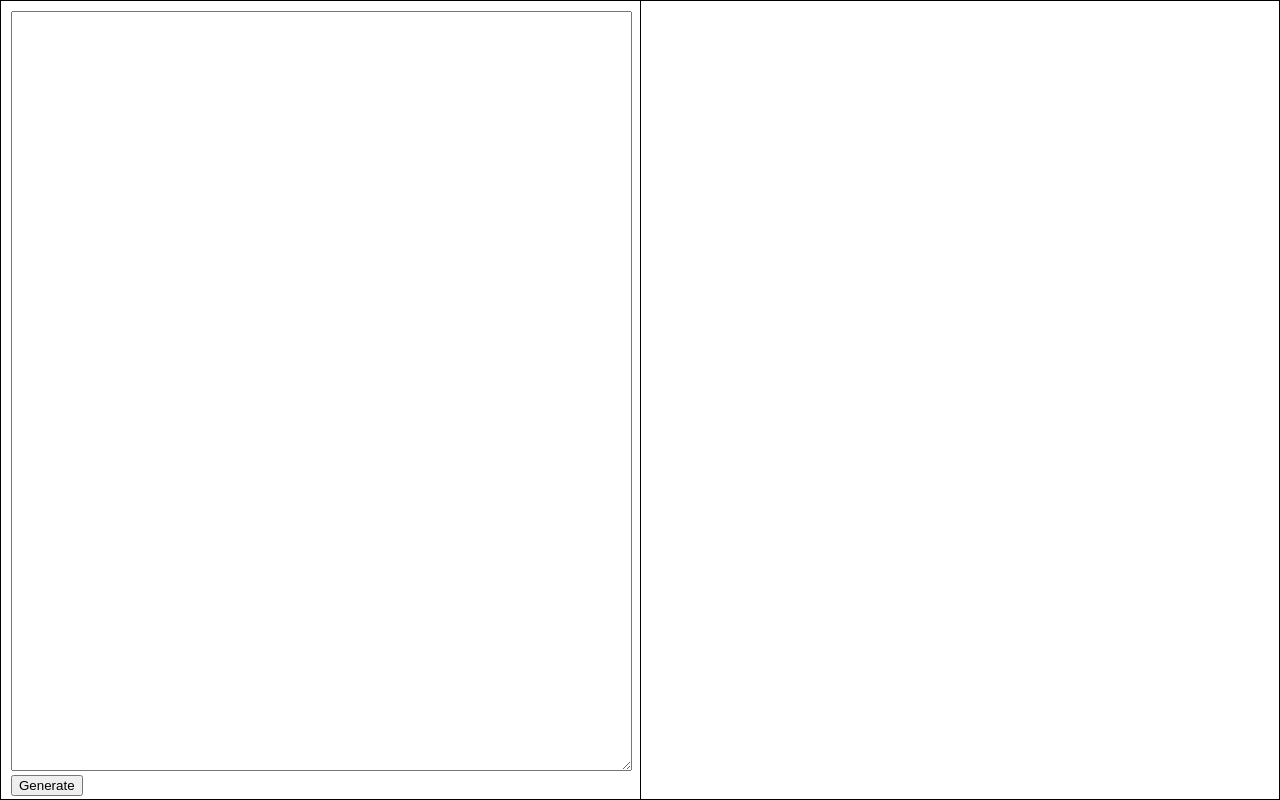
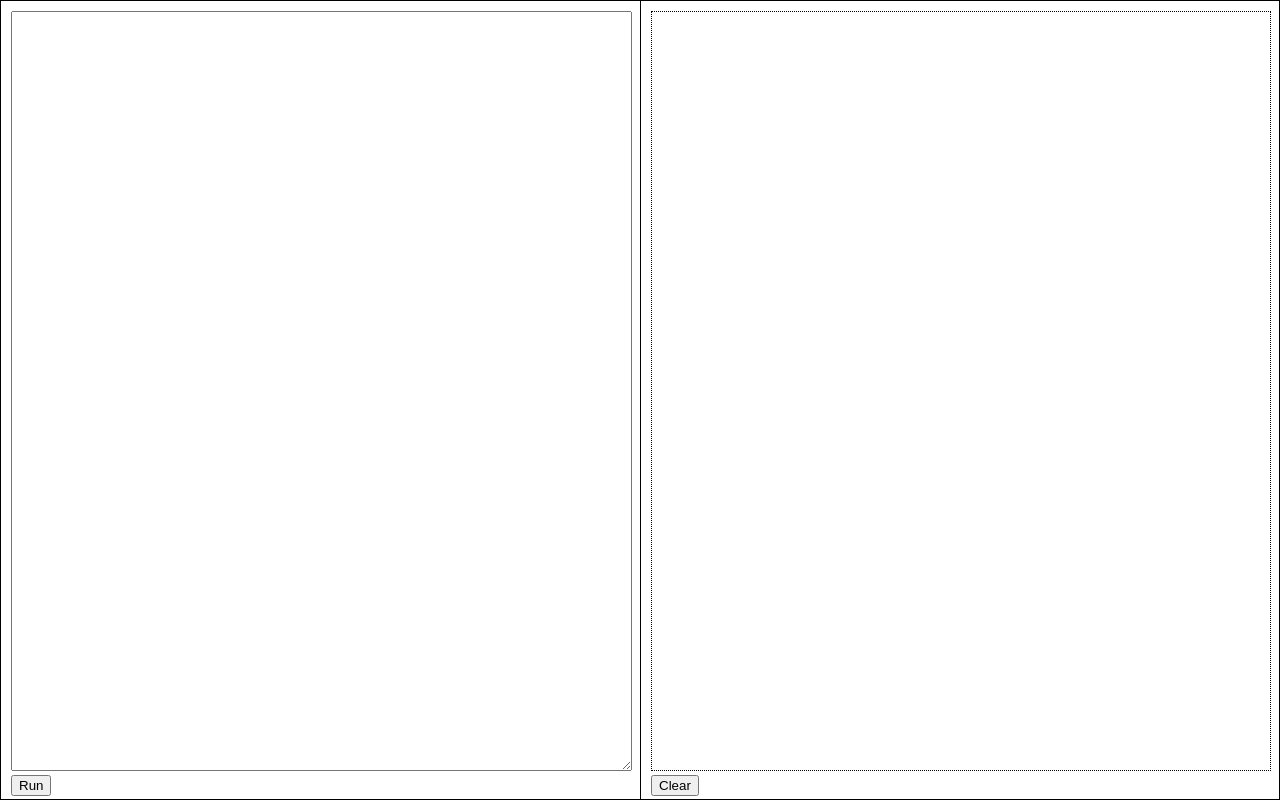
Before and after one commit to jrgd/svg-generate, a website: page index.html in a window 1280 px wide. Drawn offline with nearby package versions, Linux system fonts and the light colour scheme.

Commit message:
clear_svg button

```diff
--- a/files/trim_logo_v1.js
+++ b/files/trim_logo_v1.js
@@ -12,7 +12,7 @@ function svg_insert_rectangle(x,y,width,height, fillStyle) {
 
 
 var shape_echoes=0;
-var scale = 1;
+var scale = 2;
 var line_thickness = 1;
 
       for (var ii = 0; ii < 24; ii += line_thickness) {
--- a/index.html
+++ b/index.html
@@ -15,12 +15,13 @@
 
 
     </textarea>
-    <button id='generate'>Generate</button>
+    <button role='generate'>Run</button>
   </section>
   <section role='preview'>
     <svg id='svg_canvas' xmlns="http://www.w3.org/2000/svg" preserveAspectRatio="xMinYMin slice" viewBox='0 0 1000 1000'>
     </svg>
     <div class='grid'></div>
+    <button role='clear_svg'>Clear</button>
   </section>
 </main>
 
--- a/main.js
+++ b/main.js
@@ -10,10 +10,14 @@ $(document).ready(function(){
   // .on('mousemove', function(){
   // })
 
-  $('#generate').on('click', function(){
+  $('button[role=generate]').on('click', function(){
     var code = $('textarea[role=code]').val();
     console.log(code);
     eval(code);
-  })
+  });
+
+  $('button[role=clear_svg]').on('click', function(){
+    $('#svg_canvas').empty();
+  });
 
 })
--- a/styles.css
+++ b/styles.css
@@ -27,11 +27,21 @@ section textarea {
   font-family: monospace;
   font-size: 12px;
 }
+section[role='preview'] svg {
+  width: calc(100%);
+  height: calc(100% - 20px);
+  border: 1px dotted black;
+}
 section[role='preview'] div.grid {
   position: absolute;
   top: 10px;
   left: 10px;
+  z-index: 1;
   background-color: transparent; # limegreen;
   width: calc((100vw - 3px)/2 - (10px * 2));
   height: calc(100% - (10px * 2) );
 }
+section[role='preview'] button[role=clear_svg] {
+  position: relative;
+  z-index: 10;
+}
```
